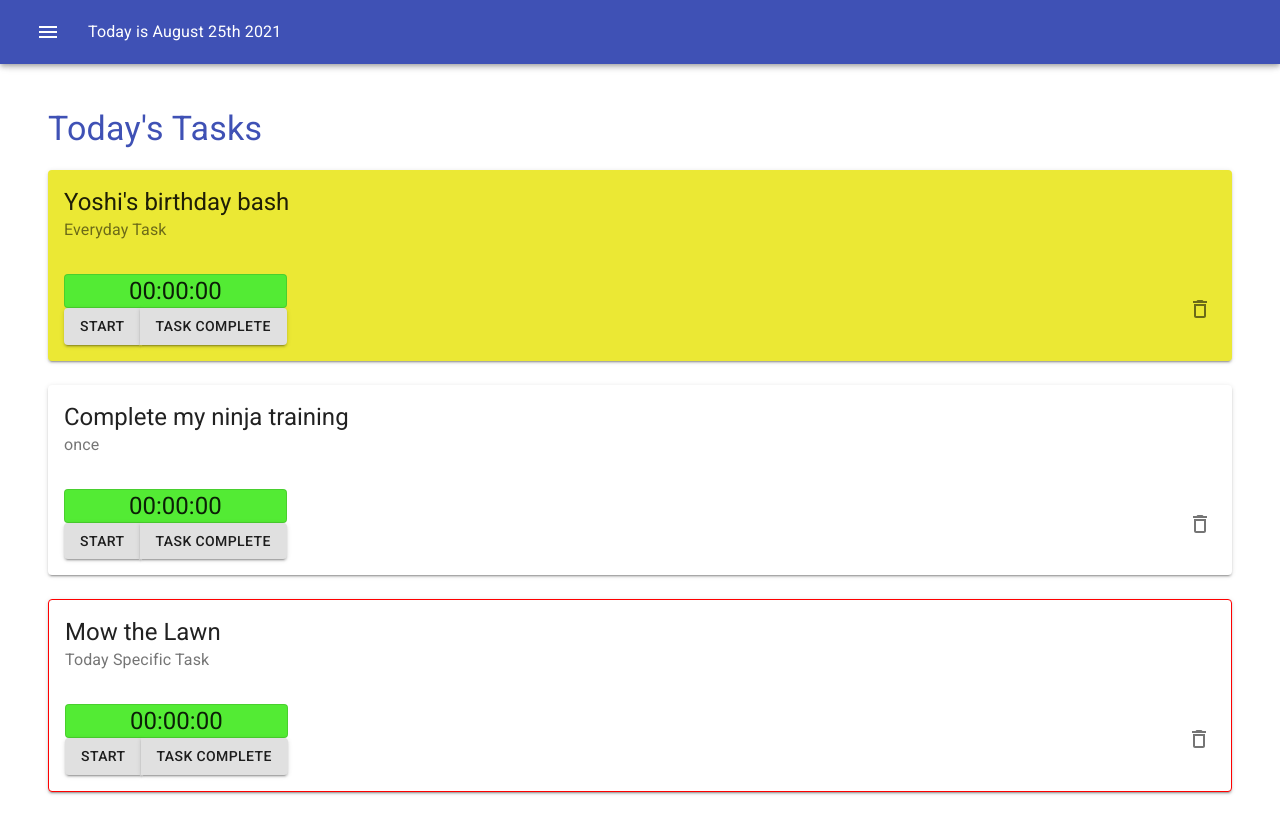
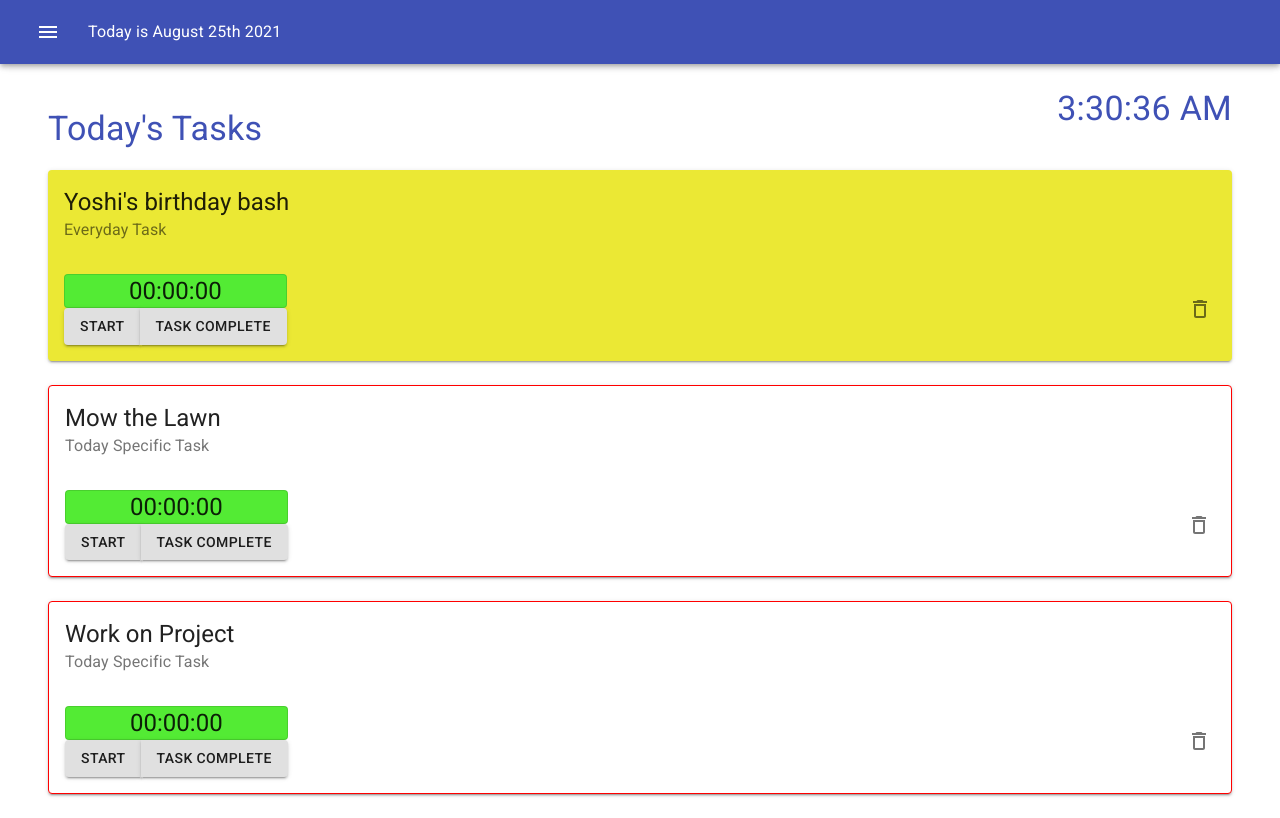
Before and after one commit to denn15law/ready-set-do, a React (Create React App) app: page / in a window 1280 px wide. Built offline with nearby package versions, Linux system fonts and the light colour scheme; data requests are answered from the project's data file.

Commit message:
latest commit

```diff
--- a/data/db.json
+++ b/data/db.json
@@ -7,16 +7,16 @@
       "id": 1
     },
     {
-      "title": "Complete my ninja training",
-      "category": "once",
-      "timerCategory": "auto",
-      "id": 2
-    },
-    {
       "title": "Mow the Lawn",
       "category": "Today Specific Task",
       "timerCategory": "auto",
       "id": 3
+    },
+    {
+      "title": "Work on Project",
+      "category": "Today Specific Task",
+      "timerCategory": "manual",
+      "id": 4
     }
   ]
 }
--- a/src/App.js
+++ b/src/App.js
@@ -1,7 +1,6 @@
 
 import {BrowserRouter as Router, Switch, Route} from 'react-router-dom'
 
-import { Header } from "./components/Header";
 import { AddTasks } from "./components/AddTasks";
 import TaskList from './components/TaskList';
 import Layout from './components/Layout';
--- /dev/null
+++ b/src/components/CurrentTime.jsx
@@ -0,0 +1,27 @@
+import { makeStyles, Typography } from '@material-ui/core'
+import React, { useState } from 'react'
+
+
+export default function CurrentTime() {
+
+    let time = new Date().toLocaleTimeString()
+
+    const [currentTime, setCurrentTime] = useState(time)
+    const update = () => {
+        time = new Date().toLocaleTimeString()
+        setCurrentTime(time)
+    }
+
+    setInterval(update, 1000)
+
+    //const [currentTime = setCurrentTime] = useState()
+    return (
+        <Typography
+            variant = 'h4'
+            color = 'primary'
+            >
+                {time}
+        </Typography>
+
+    )
+}
--- a/src/components/TaskCard.jsx
+++ b/src/components/TaskCard.jsx
@@ -38,7 +38,7 @@ export const TaskCard = ({note, handleDelete}) => {
                 <div className = {classes.flex}>
 
                     <CardContent>
-                        <Timer/>
+                        <Timer note = {note}/>
                     </CardContent>
                     <CardActions>
                         <IconButton onClick = {() => handleDelete(note.id)}>
--- a/src/components/TaskList.js
+++ b/src/components/TaskList.js
@@ -3,6 +3,7 @@ import { Grid, makeStyles, Typography } from '@material-ui/core'
 
 import { Container } from '@material-ui/core'
 import { TaskCard } from './TaskCard'
+import CurrentTime from './CurrentTime'
 
 
 
@@ -18,6 +19,10 @@ const useStyles = makeStyles({
     block: {
         display: 'block',
         marginTop: 10
+    },
+    heading: {
+        display: 'flex',
+        justifyContent: 'space-between'
     }
 })
 
@@ -43,9 +48,12 @@ const TaskList = () => {
 
     return (
         <Container>
-            <Typography variant = 'h4' color = 'primary' className = {classes.my}>
-                Today's Tasks
-            </Typography>
+            <div className = {classes.heading} >
+                <Typography variant = 'h4' color = 'primary' className = {classes.my}>
+                    Today's Tasks
+                </Typography>
+                <CurrentTime/>
+            </div>
             <Grid container spacing = {3}>
             {notes.map(note => (
                 <Grid item key = {note.id} xs={12}>
--- a/src/components/Timer.jsx
+++ b/src/components/Timer.jsx
@@ -74,7 +74,8 @@ export default function Timer() {
             </Button>
             <Button
             variant = 'contained'
-            onClick = {() => stop()}>
+            onClick = {() => stop()
+            }>
                 Task Complete
             </Button>
 
```
